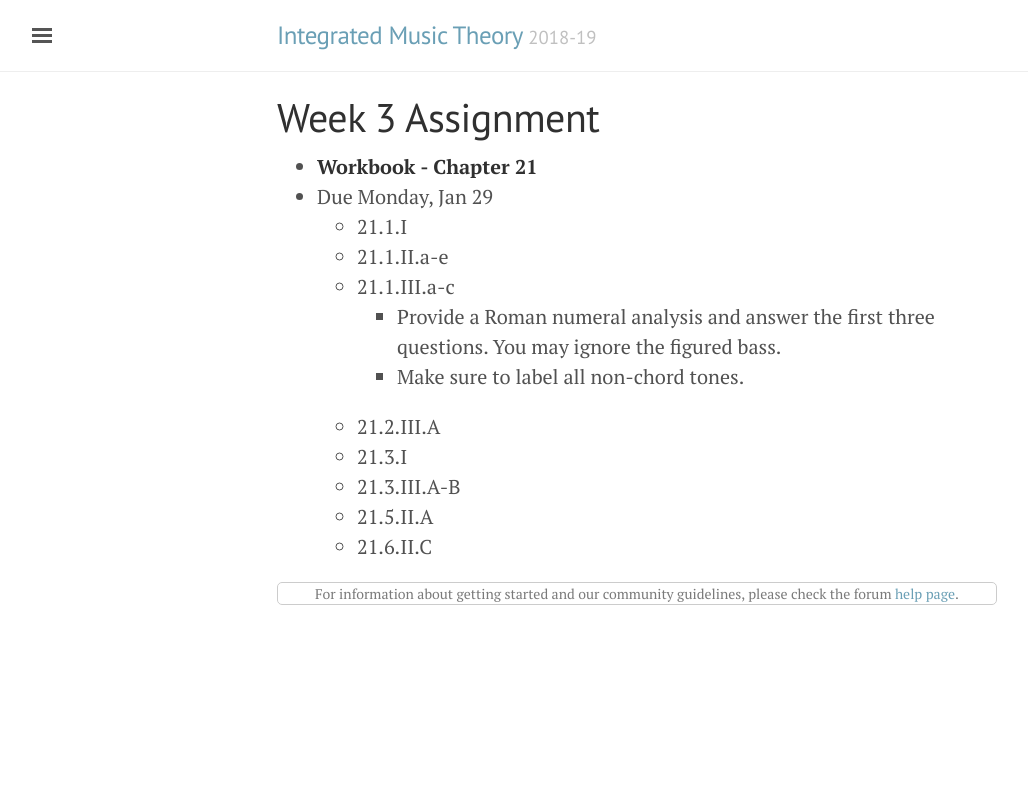
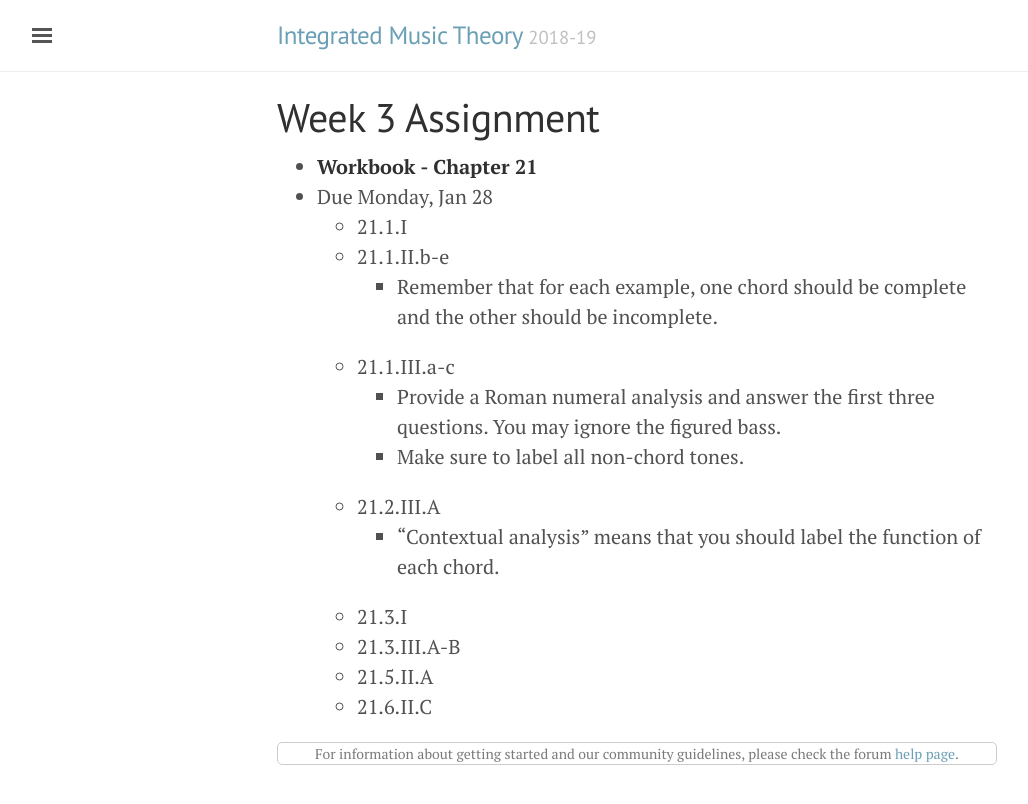
Before and after one commit to intmus/inttheory19-20, a Jekyll site: the page built from _assignments/Spring-semester/2018-01-29.md, in a window 1280 px wide. Shown: the top 804 px of the page, without its empty margins (3-1031 px from the left). Built offline with Jekyll 4.4.1, drawn with Linux system fonts in a browser that asks for light colours; comment, search, counter and statistics services are not loaded.

Commit message:
Week 3 assignment update

```diff
--- a/_assignments/Spring-semester/2018-01-29.md
+++ b/_assignments/Spring-semester/2018-01-29.md
@@ -5,13 +5,15 @@ layout: forum
 ---
 
 - **Workbook - Chapter 21**
-- Due Monday, Jan 29
+- Due Monday, Jan 28
     - 21.1.I
-    - 21.1.II.a-e
+    - 21.1.II.b-e
+        - Remember that for each example, one chord should be complete and the other should be incomplete.
     - 21.1.III.a-c
         - Provide a Roman numeral analysis and answer the first three questions. You may ignore the figured bass.
         - Make sure to label all non-chord tones.
     - 21.2.III.A
+        - "Contextual analysis" means that you should label the function of each chord.
     - 21.3.I
     - 21.3.III.A-B
     - 21.5.II.A
```
